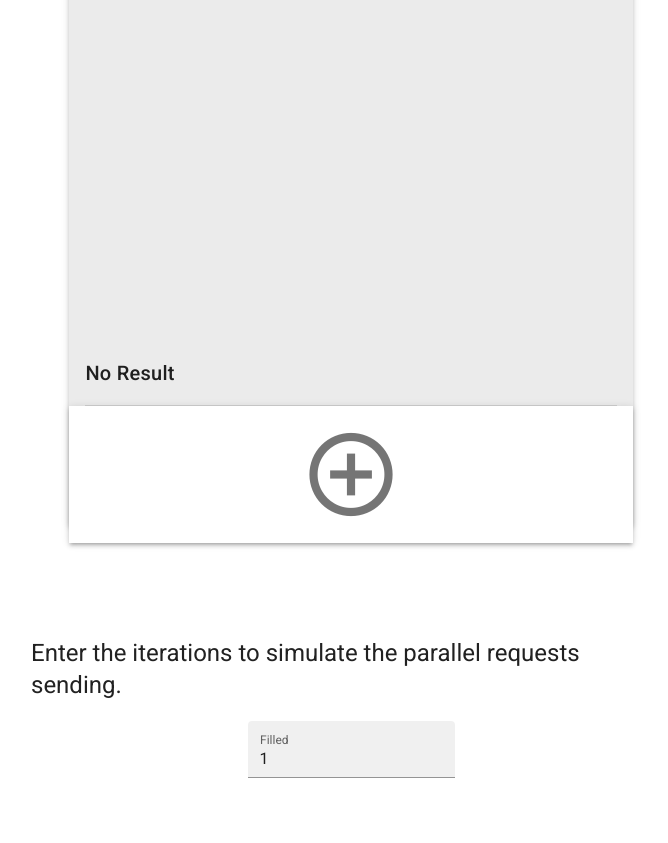
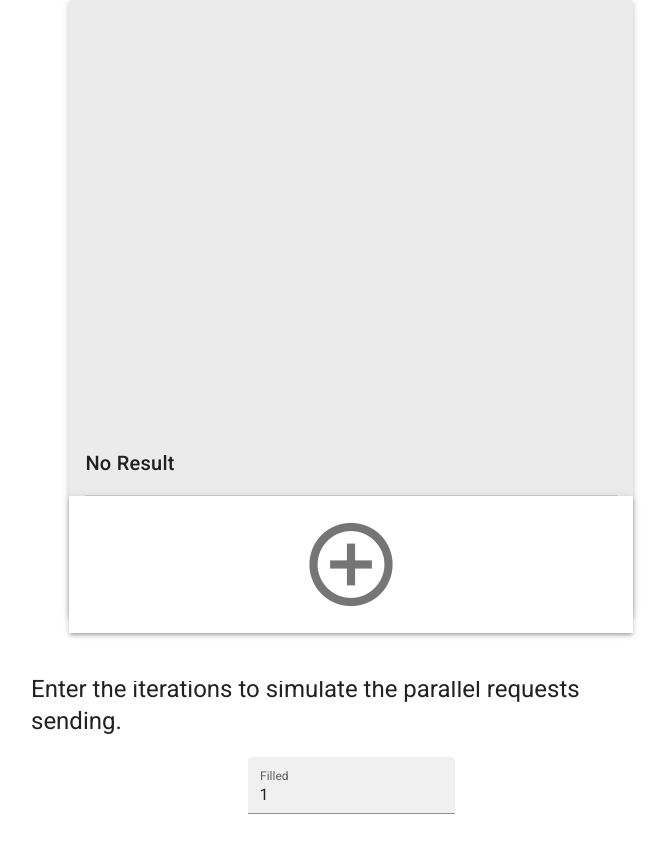
Before and after one commit to Yujie-Yan-S/655final_project, a Vue app: page /#/ in a window 1280 px wide. Shown: the whole page, without its empty margins (289-957 px from the left). Before the commit the page ends 807 px from the top, so only its background shows below. Built offline with nearby package versions, Linux system fonts and the light colour scheme.

Commit message:
fixed margin

```diff
--- a/src/components/Search.vue
+++ b/src/components/Search.vue
@@ -40,11 +40,11 @@
       </v-sheet>
     </v-card>
     <v-sheet
-      class="mt-16 d-flex justify-center align-center flex-column"
+      class="pt-16 d-flex justify-center align-center flex-column"
       height="200px"
       width="50vw"
     >
-      <v-sheet class="mt-16 text-h5">
+      <v-sheet class="mt-5 text-h5">
         Enter the iterations to simulate the parallel requests sending.
       </v-sheet>
       <v-text-field
@@ -170,21 +170,16 @@ export default {
 #input_box {
   display: none;
 }
-#card {
-  margin-top: -100px;
-}
 @media (max-width: 1500px) {
   #card {
     height: 77vh !important;
     width: 44vw !important;
-    margin-top: -100px;
   }
 }
 @media (max-width: 700px) {
   #card {
     height: 100vh !important;
     width: 100vw !important;
-    margin-top: 0;
   }
 }
 </style>
```
